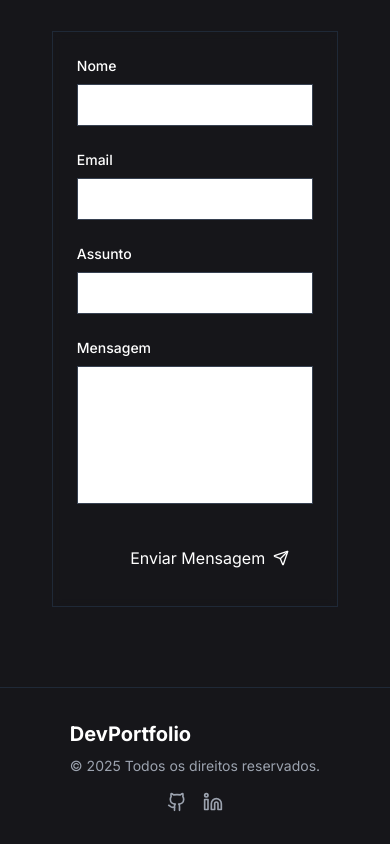
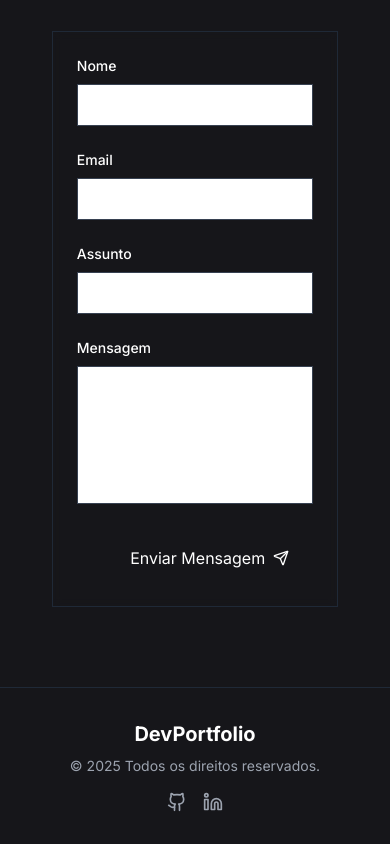
Before and after one commit to RicardoCamposJr/my-portfolio, a Next.js app: page / in a window 390 px wide. Shown: the part 5091-5935 px from the top of the page. Built offline with nearby package versions, Linux system fonts and the light colour scheme.

Commit message:
wip: adding responsivity #2

```diff
--- a/components/footer.tsx
+++ b/components/footer.tsx
@@ -21,7 +21,7 @@ export default function Footer() {
     <footer className="py-8 border-t border-gray-800">
       <div className="container mx-auto px-4">
         <div className="flex flex-col md:flex-row justify-between items-center w-4/5 mx-auto">
-          <div className="mb-4 md:mb-0">
+          <div className="mb-4 md:mb-0 flex flex-col items-center justify-center text-center md:items-start md:justify-start md:text-left">
             <Link href="/#home" className="text-xl font-bold text-primary">
               Dev<span className="text-white">Portfolio</span>
             </Link>
```
